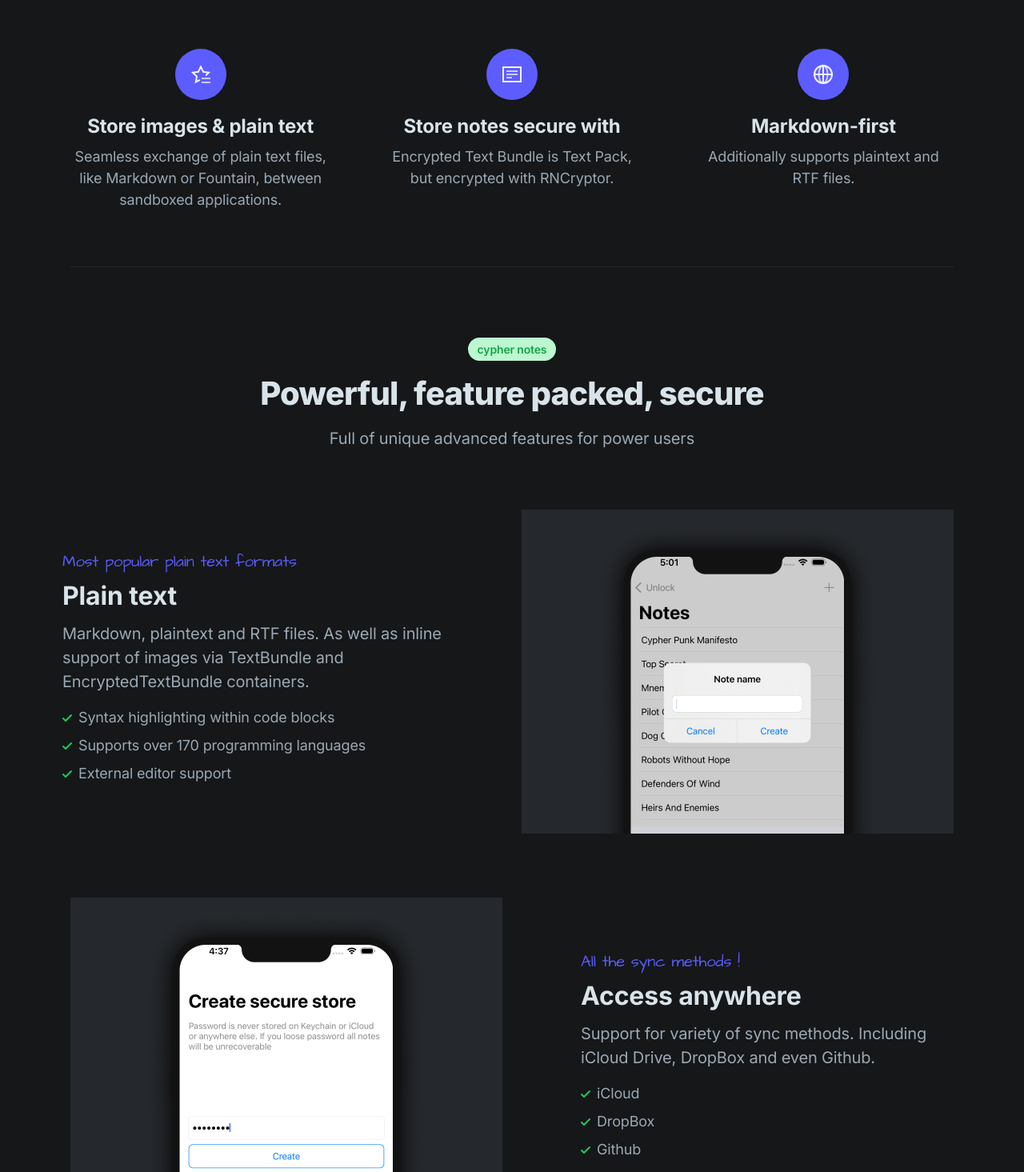
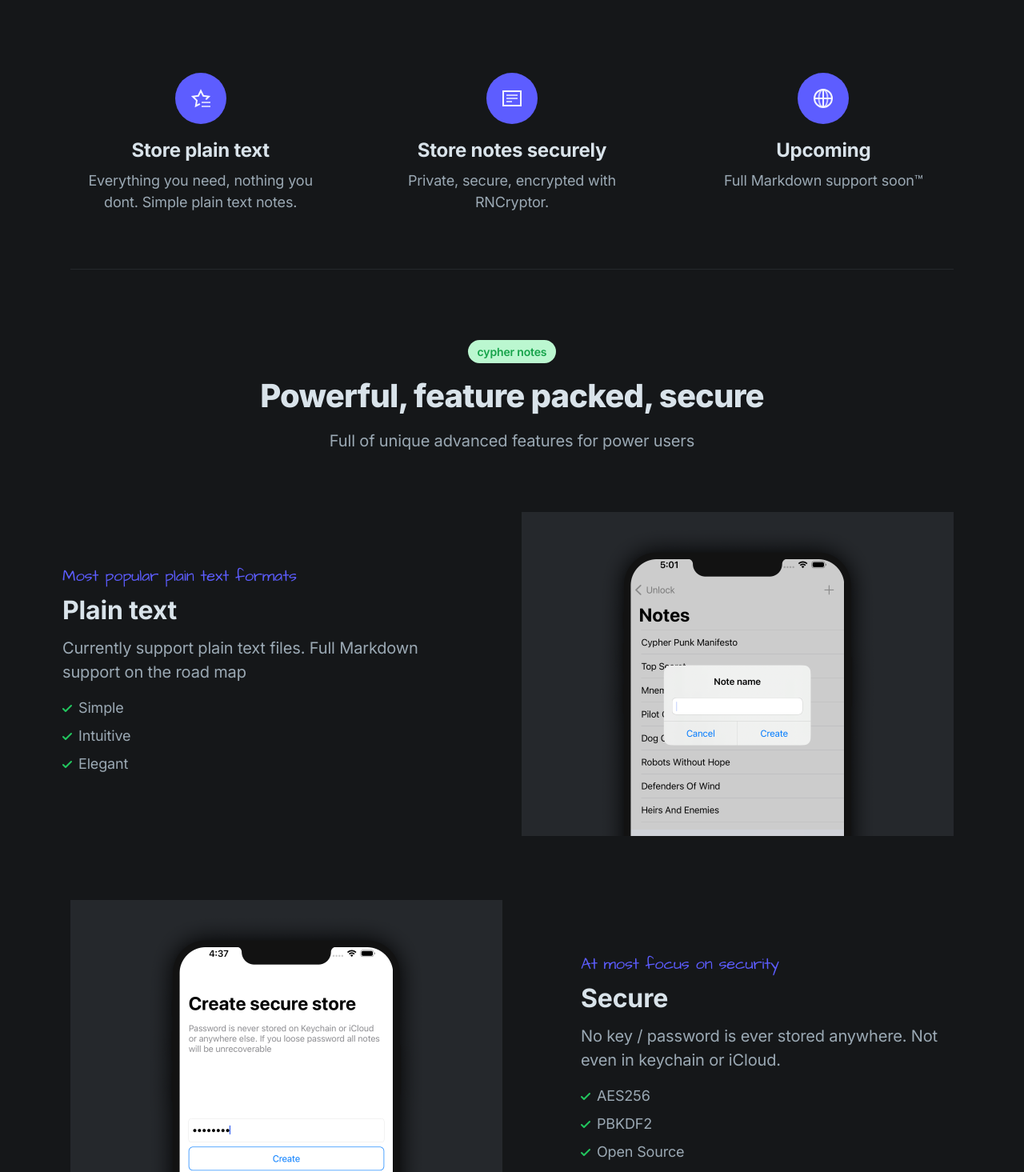
Before and after one commit to libresoftwaredistribution/libresoftwaredistribution, a Next.js app: page /cyphernotes in a window 1280 px wide. Shown: the part 1335-2800 px from the top of the page at 80% size. Built offline with nearby package versions, Linux system fonts and the light colour scheme.

Commit message:
Updading secure notes page

```diff
--- a/app/(apps)/cyphernotes/page.tsx
+++ b/app/(apps)/cyphernotes/page.tsx
@@ -15,16 +15,16 @@
 
 const featureDetails = [
     {
-        title: "Store images & plain text",
-        subtitle: "Seamless exchange of plain text files, like Markdown or Fountain, between sandboxed applications."
+        title: "Store plain text",
+        subtitle: "Everything you need, nothing you dont. Simple plain text notes."
     },
     {
-        title: "Store notes secure with",
-        subtitle: "Encrypted Text Bundle is Text Pack, but encrypted with RNCryptor."
+        title: "Store notes securely",
+        subtitle: "Private, secure, encrypted with RNCryptor."
     },
     {
-        title: "Markdown-first",
-        subtitle: " Additionally supports plaintext and RTF files."
+        title: "Upcoming",
+        subtitle: "Full Markdown support soon™"
     },
 ]
 
@@ -32,23 +32,23 @@
     {
         title: "Plain text",
         subtitle: "Most popular plain text formats",
-        body: "Markdown, plaintext and RTF files. As well as inline support of images via TextBundle and EncryptedTextBundle containers.",
+        body: "Currently support plain text files. Full Markdown support on the road map",
         image: featureImage01,
         list: [
-          "Syntax highlighting within code blocks",
-          "Supports over 170 programming languages",
-          "External editor support",
+          "Simple",
+          "Intuitive",
+          "Elegant",
         ]
     },
     {
-        title: "Access anywhere",
-        subtitle: "All the sync methods !",
-        body: "Support for variety of sync methods. Including iCloud Drive, DropBox and even Github. ",
+        title: "Secure",
+        subtitle: "At most focus on security",
+        body: "No key / password is ever stored anywhere. Not even in keychain or iCloud.",
         image: featureImage02,
         list: [
-            "iCloud",
-            "DropBox",
-            "Github",
+            "AES256",
+            "PBKDF2",
+            "Open Source",
         ]
     },
 ]
@@ -59,7 +59,7 @@
         <>
             <Hero
                 title={"Cypher Notes"}
-                subtitle={"Minimalist, Secure, Powerful, Notes"}
+                subtitle={"Simple, intuitive, elegant note taking app. Heavily focused on privacy and security. No password or key is ever stored anywhere."}
                 primaryTitle={"Download"}
                 primaryURL={"https://apps.apple.com/us/app/cypher-notes-by-lsd/id6461458801"}
                 secondaryTitle={"Support"}
```
